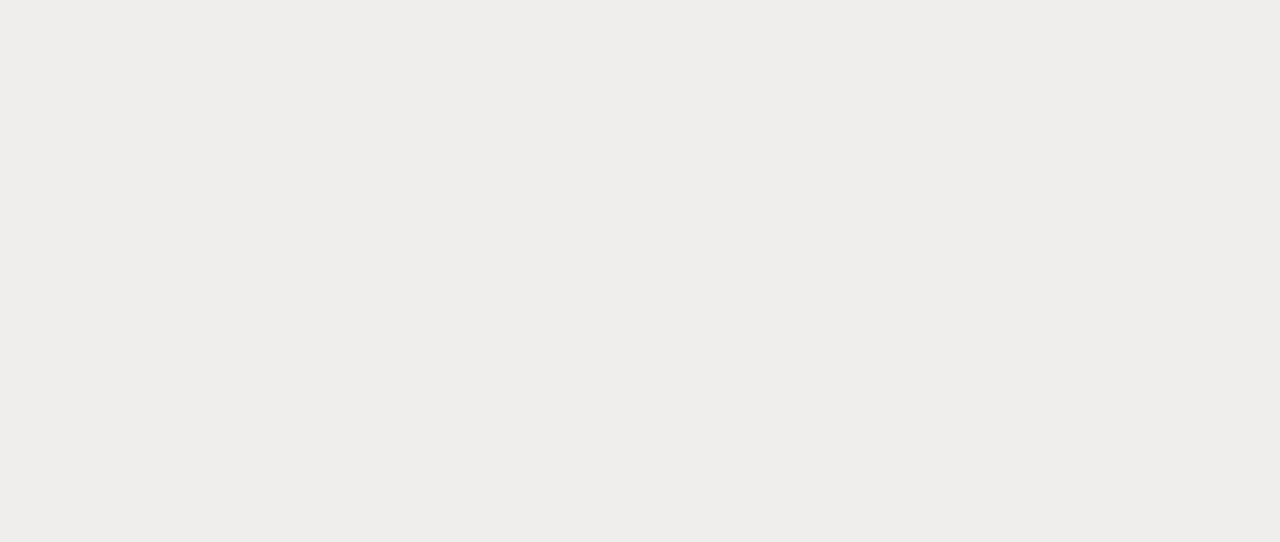
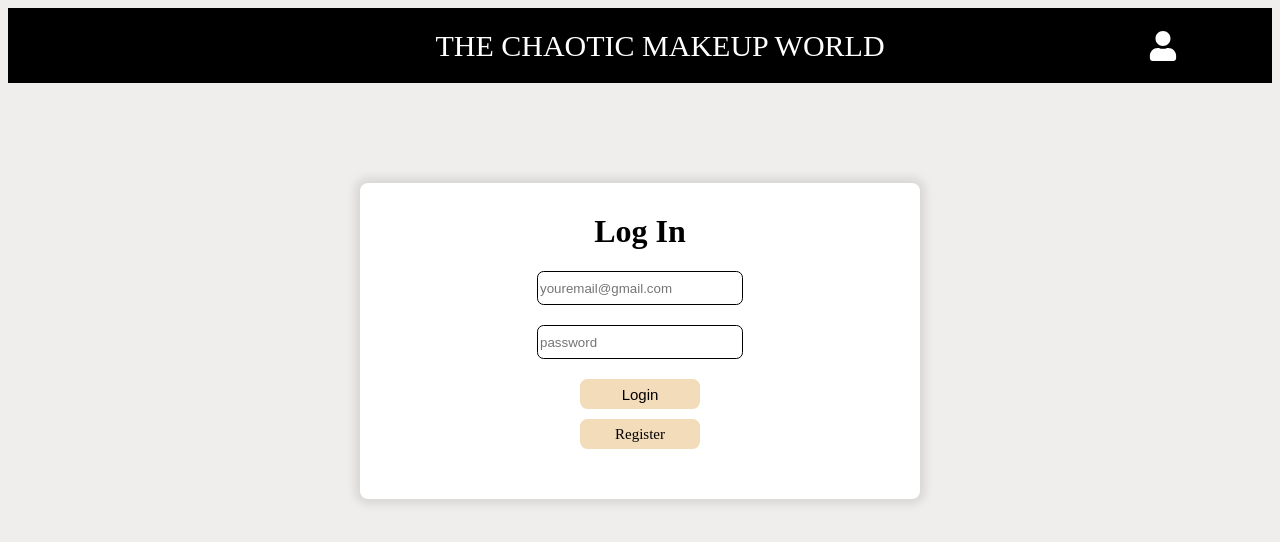
Before and after one commit to raquelsglez/TheChaoticMakeupWorld-front, a React (Vite) app: page /login in a window 1280 px wide. Before the commit this address had no page. Shown: the top 542 px of the page. Built offline with nearby package versions, Linux system fonts and the light colour scheme.

Commit message:
feat: Register & Login

```diff
--- a/src/App.jsx
+++ b/src/App.jsx
@@ -4,6 +4,9 @@ import Root from './components/Root';
 import { PostProvider } from './context/PostContext'
 import PostList from "./components/post/PostList/PostList";
 import PostDetail from "./components/post/PostDetail/PostDetail";
+import Register from './components/auth/Register/Register';
+import Login from './components/auth/Login/Login';
+import Profile from "./components/Profile/Profile";
 
 function App() {
   return (
@@ -13,6 +16,9 @@ function App() {
             <Route path="/" element={<Root />} >
               <Route path="/" element={<PostList />} />
               <Route path="/post/:id" element={<PostDetail />} />
+              <Route path="/register" element={<Register />} />
+              <Route path="/login" element={<Login />} />
+              <Route path="/profile" element={<Profile />} />
             </Route>
           </Routes>
       </Router>
--- /dev/null
+++ b/src/components/Profile/Profile.jsx
@@ -0,0 +1,29 @@
+import { usePostContext } from "../../context/PostContext";
+import { CiLogout } from "react-icons/ci";
+import styles from './Profile.module.css';
+import { useNavigate } from 'react-router-dom';
+
+const Profile = () => {
+    const { user, setUser } = usePostContext();
+    const navigate = useNavigate()
+
+    const handleClick = () => {
+        setUser({})
+        navigate('/login');
+        return;
+    }
+
+    return(
+        <div className={styles.profile}>
+            <h1>{user.username}</h1>
+            <p>{user.first_name} {user.last_name}</p>
+            <p>{user.email}</p>
+            <div onClick={handleClick} className={styles.logout}>
+                <p>Logout</p>
+                <CiLogout />
+            </div>
+        </div>
+    )
+};
+
+export default Profile;
--- /dev/null
+++ b/src/components/Profile/Profile.module.css
@@ -0,0 +1,36 @@
+.profile {
+    background-color: rgb(255, 255, 255);
+    box-shadow: 0 0 10px 5px rgba(0, 0, 0, 0.1);
+    padding: 30px;
+    border-radius: 0.5em;
+    width: 500px;
+    display: flex;
+    flex-direction: column;
+    align-items: center;
+    justify-content: center;
+    margin-top: 100px;
+    font-size: 18px;
+}
+
+.profile p{
+    margin: 8px;
+}
+
+.logout {
+    display: flex;
+    flex-direction: row;
+    align-items: center;
+    justify-content: center;
+    background-color: rgb(243, 220, 185);
+    width: 150px;
+    margin-top: 10px;
+    border-radius: 0.5em;
+    transition: 0.1s all linear;
+}
+
+.logout:hover {
+    transform: scale(1.05);
+    transition: 0.1s all linear;
+    background-color: rgb(236, 208, 164);
+    cursor: pointer;
+}
--- a/src/components/Root.jsx
+++ b/src/components/Root.jsx
@@ -1,9 +1,24 @@
 import React from "react";
 import { Link, Outlet } from "react-router-dom";
 import styles from "./Root.module.css"
+import { FaUser } from "react-icons/fa";
+import { useNavigate } from 'react-router-dom';
+import { usePostContext } from "../context/PostContext";
 
 
 function Root() {
+  const { user } = usePostContext();
+  const navigate = useNavigate();
+
+  const handleClick = () => {
+    if(user.username){
+      navigate('/profile');
+      return;
+    }
+    navigate('/login');
+    return;
+  };
+
   return (
     <>
       <nav className={styles.navBar}>
@@ -12,6 +27,10 @@ function Root() {
             <Link to="/">THE CHAOTIC MAKEUP WORLD</Link>
           </li>
         </ul>
+        <div onClick={handleClick} className={styles.profileIcon}>
+          <FaUser/>
+          <p>{user.username}</p>
+        </div>
       </nav>
       <Outlet/>
     </>
--- a/src/components/Root.module.css
+++ b/src/components/Root.module.css
@@ -17,3 +17,25 @@
     text-decoration: none;
     color: white;
 }
+
+.profileIcon {
+    color: white;
+    position: absolute;
+    right: 90px;
+    cursor:pointer;
+    transition: 0.1s all linear;
+    display: flex;
+    flex-direction: row;
+    align-items: center;
+    justify-content: center;
+}
+
+.profileIcon p{
+    font-size: 14px;
+    margin: 6px;
+}
+
+.profileIcon:hover {
+    transform: scale(1.1);
+    transition: 0.1s all linear;
+}
--- /dev/null
+++ b/src/components/auth/Login/Login.jsx
@@ -0,0 +1,53 @@
+import styles from './Login.module.css';
+import { usePostContext } from "../../../context/PostContext";
+import { useNavigate } from 'react-router-dom';
+import { useState } from "react";
+import axios from 'axios';
+import { Link } from "react-router-dom";
+
+const Login = () => {
+    const { setUser } = usePostContext();
+    const [valueEmail, setValueEmail] = useState('');
+    const [valuePassword, setValuePassword] = useState('');
+    const [error, setError] = useState('');
+    const navigate = useNavigate();
+
+    const handleSubmit = async (e) => {
+        e.preventDefault()
+
+        if(valueEmail === '' || valuePassword === ''){
+            setError('Both fields are required');
+            return;
+        }
+
+        try{
+            const response = await axios.post(
+                'http://localhost:3000/api/auth/login',
+                {
+                    email: valueEmail,
+                    password: valuePassword
+                }
+            );
+            setError('');
+            setUser(response.data);
+            navigate('/')
+
+        } catch (err){
+            setError(err.response.data.message);
+        }
+    }
+
+    return(
+        <form onSubmit={handleSubmit} className={styles.loginForm}>
+            <h1>Log In</h1>
+            <input type="email" id="email" name="email" placeholder="youremail@gmail.com" onChange={(e) => setValueEmail(e.target.value)} value={valueEmail}/>
+            <input type="password" id="pwd" name="pwd" placeholder="password" onChange={(e) => setValuePassword(e.target.value)} value={valuePassword}/>
+            <button type="submit">Login</button>
+            <Link className={styles.linkRegister} to="/register">Register</Link>
+            <span className={styles.error}>{error}</span>
+        </form>
+
+    )
+};
+
+export default Login;
--- /dev/null
+++ b/src/components/auth/Login/Login.module.css
@@ -0,0 +1,70 @@
+.loginForm{
+    background-color: rgb(255, 255, 255);
+    box-shadow: 0 0 10px 5px rgba(0, 0, 0, 0.1);
+    padding: 30px;
+    border-radius: 0.5em;
+    width: 500px;
+    display: flex;
+    flex-direction: column;
+    align-items: center;
+    justify-content: center;
+    margin-top: 100px;
+}
+
+.loginForm h1{
+    margin-top: 0;
+}
+
+.loginForm input {
+    border-radius: 0.5em;
+    border: 1px solid;
+    margin-bottom: 20px;
+    width: 200px;
+    height: 30px;
+}
+
+.loginForm button {
+    width: 120px;
+    height: 30px;
+    border: none;
+    border-radius: 0.5em;
+    font-size: 15px;
+    background-color: rgb(243, 220, 185);
+    transition: 0.1s all linear;
+}
+
+.loginForm button:hover {
+    transform: scale(1.05);
+    transition: 0.1s all linear;
+    background-color: rgb(236, 208, 164);
+    cursor: pointer;
+}
+
+.error{
+    color: red;
+    margin-top: 20px;
+    font-size: 18px;
+}
+
+.linkRegister{
+    text-decoration: none;
+    color: #000;
+    display: flex;
+    justify-content: center;
+    align-items: center;
+    margin-top: 10px;
+    width: 120px;
+    height: 30px;
+    border: none;
+    border-radius: 0.5em;
+    font-size: 15px;
+    background-color: rgb(243, 220, 185);
+    transition: 0.1s all linear;
+}
+
+.linkRegister:hover {
+    transform: scale(1.05);
+    transition: 0.1s all linear;
+    background-color: rgb(236, 208, 164);
+    cursor: pointer;
+}
--- /dev/null
+++ b/src/components/auth/Register/Register.jsx
@@ -0,0 +1,63 @@
+import styles from './Register.module.css';
+import { useState } from "react";
+import axios from 'axios';
+
+const Register = () => {
+    const [valueUsername , setValueUsername ] = useState('');
+    const [valueFirstName , setValueFirstName ] = useState('');
+    const [valueLastName , setValueLastName ] = useState('');
+    const [valueEmail, setValueEmail] = useState('');
+    const [valuePassword, setValuePassword] = useState('');
+    const [error, setError] = useState('');
+    const [confirmation, setConfirmation] = useState('');
+
+    const handleSubmit = async (e) => {
+        e.preventDefault()
+
+        if(
+            valueUsername === '' ||
+            valueFirstName === '' ||
+            valueLastName === '' ||
+            valueEmail === '' ||
+            valuePassword === ''
+        ){
+            setError('All fields are required');
+            return;
+        }
+
+        try{
+            const response = await axios.post(
+                'http://localhost:3000/api/auth/register',
+                {
+                    username: valueUsername,
+                    first_name: valueFirstName,
+                    last_name: valueLastName,
+                    email: valueEmail,
+                    password: valuePassword
+                }
+            );
+            setError('');
+            setConfirmation('You have registered successfully')
+
+        } catch (err){
+            setError(err.response.data.message);
+        }
+    }
+
+    return(
+        <form onSubmit={handleSubmit} className={styles.registerForm}>
+            <h1>Register</h1>
+            <input type="text" id="username" name="username" placeholder="username" onChange={(e) => setValueUsername(e.target.value)} value={valueUsername}/>
+            <input type="text" id="firstName" name="firstName" placeholder="first name" onChange={(e) => setValueFirstName(e.target.value)} value={valueFirstName}/>
+            <input type="text" id="lastName" name="lastName" placeholder="last name" onChange={(e) => setValueLastName(e.target.value)} value={valueLastName}/>
+            <input type="email" id="email" name="email" placeholder="youremail@gmail.com" onChange={(e) => setValueEmail(e.target.value)} value={valueEmail}/>
+            <input type="password" id="pwd" name="pwd" placeholder="password" onChange={(e) => setValuePassword(e.target.value)} value={valuePassword}/>
+            <button type="submit">Register</button>
+            <span className={styles.confirmation}>{confirmation}</span>
+            <span className={styles.error}>{error}</span>
+        </form>
+
+    )
+};
+
+export default Register;
--- /dev/null
+++ b/src/components/auth/Register/Register.module.css
@@ -0,0 +1,53 @@
+.registerForm{
+    background-color: rgb(255, 255, 255);
+    box-shadow: 0 0 10px 5px rgba(0, 0, 0, 0.1);
+    padding: 30px;
+    border-radius: 0.5em;
+    width: 500px;
+    display: flex;
+    flex-direction: column;
+    align-items: center;
+    justify-content: center;
+    margin-top: 100px;
+}
+
+.registerForm h1{
+    margin-top: 0;
+}
+
+.registerForm input {
+    border-radius: 0.5em;
+    border: 1px solid;
+    margin-bottom: 20px;
+    width: 200px;
+    height: 30px;
+}
+
+.registerForm button {
+    width: 120px;
+    height: 30px;
+    border: none;
+    border-radius: 0.5em;
+    font-size: 15px;
+    background-color: rgb(243, 220, 185);
+    transition: 0.1s all linear;
+    margin-top: 20px;
+}
+
+.registerForm button:hover {
+    transform: scale(1.05);
+    transition: 0.1s all linear;
+    background-color: rgb(236, 208, 164);
+    cursor: pointer;
+}
+
+.error{
+    margin-top: 20px;
+    color: red;
+    font-size: 18px;
+}
+
+.confirmation{
+    margin-top: 20px;
+    font-size: 18px;
+}
--- a/src/components/post/PostCard/PostCard.module.css
+++ b/src/components/post/PostCard/PostCard.module.css
@@ -10,6 +10,7 @@
     width: 300px;
     margin: 40px 50px 50px 50px;
     transition: all 0.2s linear;
+    cursor: pointer;
 }
 
 .postCard p{
@@ -28,5 +29,4 @@
 .postCard:hover{
     transform: scale(1.05);
     transition: all 0.2s linear;
-    cursor: pointer;
 }
--- a/src/components/post/PostList/PostList.jsx
+++ b/src/components/post/PostList/PostList.jsx
@@ -54,7 +54,7 @@ const PostList = () => {
           </div>
           <div className={styles.titleFilter}>
             <p>Título:</p>
-            <input value={valueTitle} onChange={(e)=>setValueTitle(e.target.value)}></input>
+            <input value={valueTitle} onChange={(e)=>setValueTitle(e.target.value)}/>
           </div>
         </div>
         <div className={styles.postList}>
--- a/src/context/PostContext.jsx
+++ b/src/context/PostContext.jsx
@@ -5,10 +5,11 @@ const PostContext = createContext();
 export const PostProvider = ({ children }) => {
   const [posts, setPosts] = useState([]);
   const [post, setPost] = useState([]);
+  const [user, setUser] = useState({});
 
 
   return (
-    <PostContext.Provider value={{ posts, setPosts, post, setPost }}>
+    <PostContext.Provider value={{ posts, setPosts, post, setPost, user, setUser }}>
       {children}
     </PostContext.Provider>
   );
```
